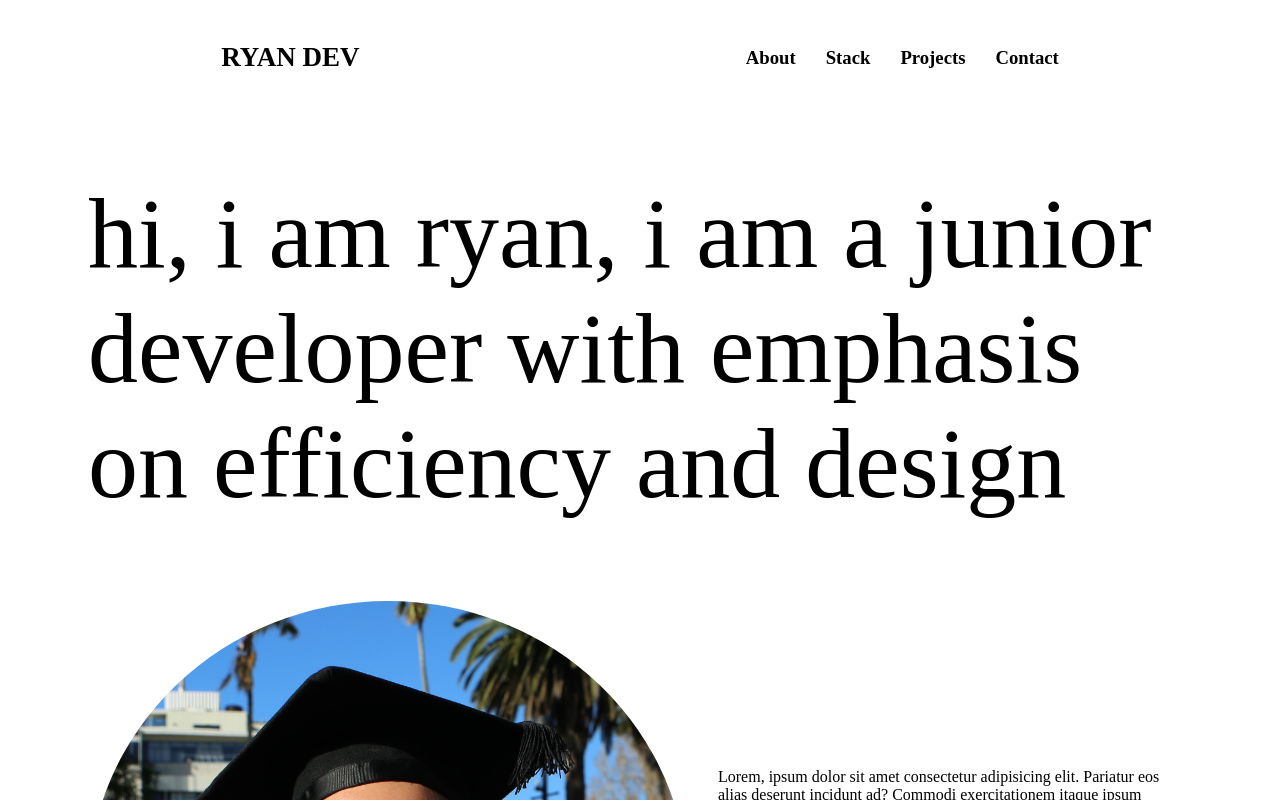
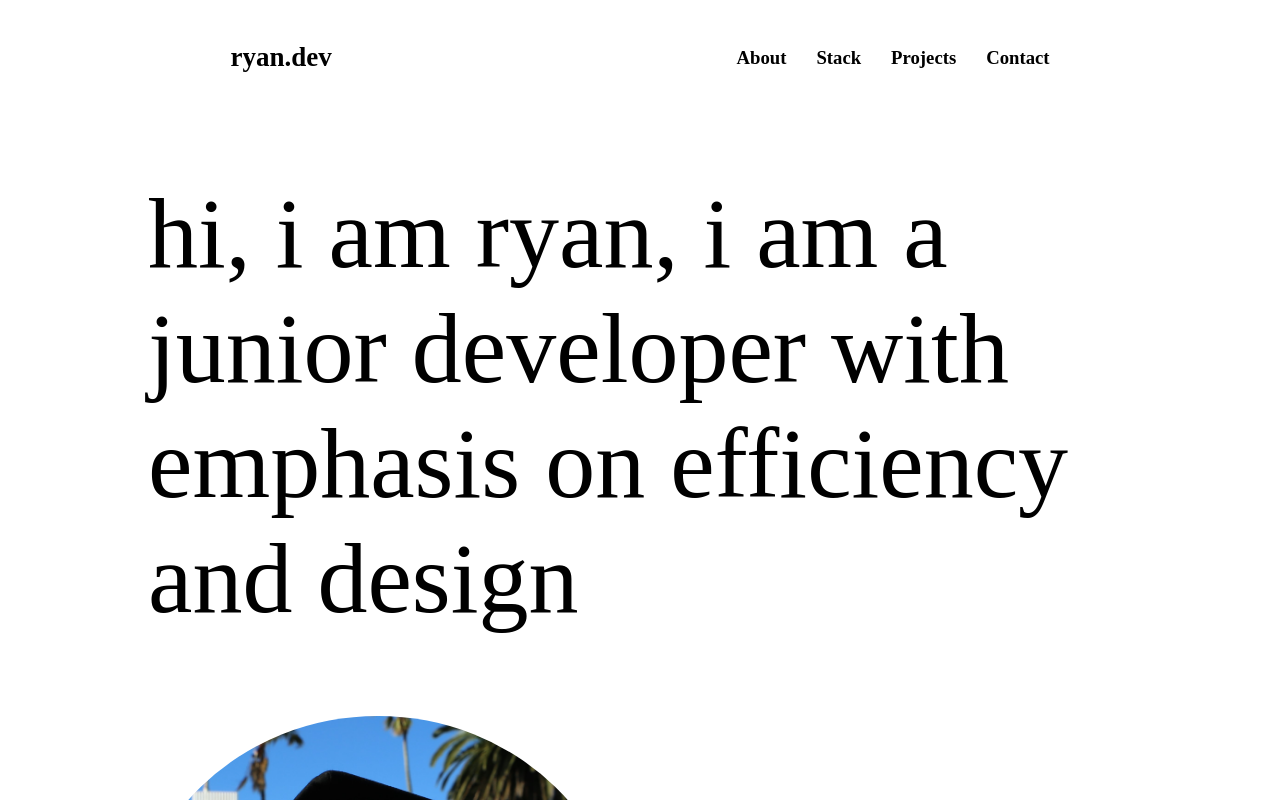
Before and after one commit to rorense/portfolio-website, a React (Create React App) app in the folder portfolio/: page / in a window 1280 px wide. Shown: the top 800 px of the page. Built offline with nearby package versions, Linux system fonts and the light colour scheme.

Commit message:
Underlying animation

```diff
--- a/portfolio/src/Component/About/About.css
+++ b/portfolio/src/Component/About/About.css
@@ -1,18 +1,37 @@
 .about {
-    margin: 80px 80px;
+    margin: 80px 80px 80px 120px;
 }
 
 .brief {
-    display: flex;
+    display: inline-block;
     justify-content: center;
     text-transform: lowercase;
     font-size: 100px;
     margin-bottom: 80px;
+    margin-left: 20px;
 }
 
+.brief > span {
+    background-image: linear-gradient(black, black);
+    background-size: 0% 3px;
+    background-repeat: no-repeat;
+    background-position: left bottom;
+    transition: background-size 1000ms ease;
+}
+
+.brief > span:hover {
+    background-size: 100% 3px;
+}
+
+
 .photo > img {
-    width: 600px;
+    width: 500px;
     border-radius: 50%;
+    transition: transform .2s;
+}
+
+.photo > img:hover {
+    transform: scale(1.1)
 }
 
 .content {
--- a/portfolio/src/Component/Header/Header.css
+++ b/portfolio/src/Component/Header/Header.css
@@ -9,9 +9,27 @@
     font-size: large;
 }
 
+.left > h2 {
+    cursor: pointer;
+}
+
 .right {
     display: flex;
     flex-direction: row;
     gap: 30px;
     align-items: center;
 }
+
+.right > h3 {
+
+    background-image: linear-gradient(black, black);
+    background-size: 0% 1px;
+    background-repeat: no-repeat;
+    background-position: left bottom;
+    transition: background-size 800ms ease;
+    cursor: pointer;
+}
+
+.right > h3:hover {
+    background-size: 100% 1px;
+}
--- a/portfolio/src/Component/Header/Header.tsx
+++ b/portfolio/src/Component/Header/Header.tsx
@@ -11,7 +11,7 @@ export const Header: React.FC<Props> = ({text}) => {
     <div className='header'>
       {/* Left side component */}
       <div className="left">
-        <h2>RYAN DEV</h2>
+        <h2>ryan.dev</h2>
       </div>
       {/* Right side component */}
       <div className="right">
```
